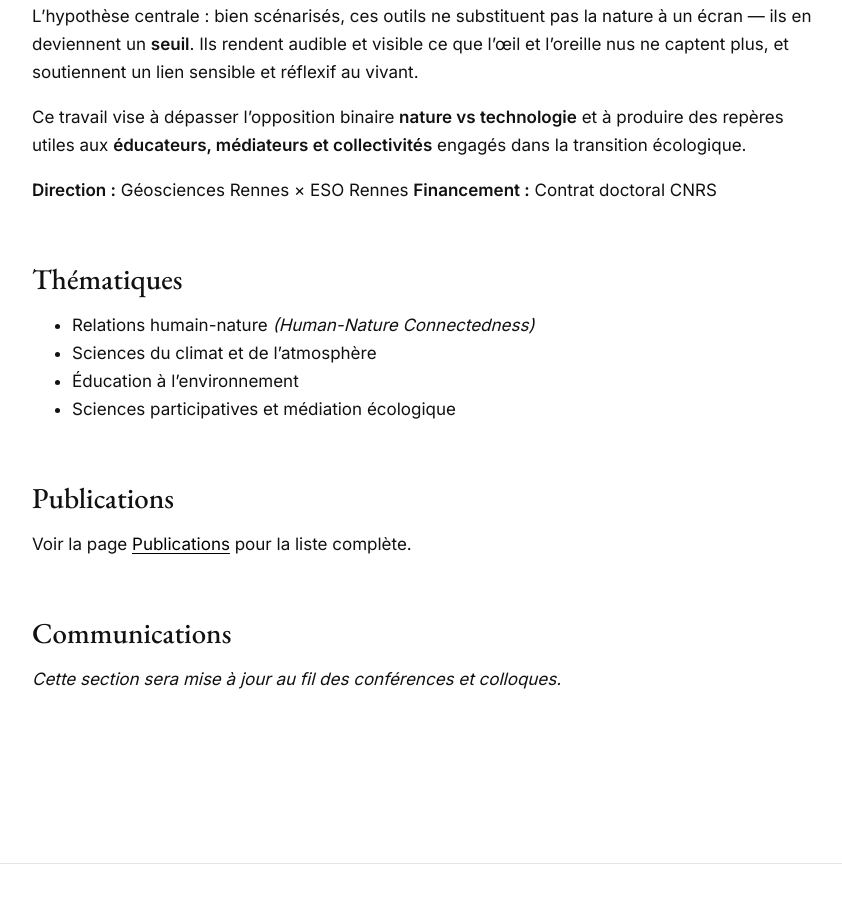
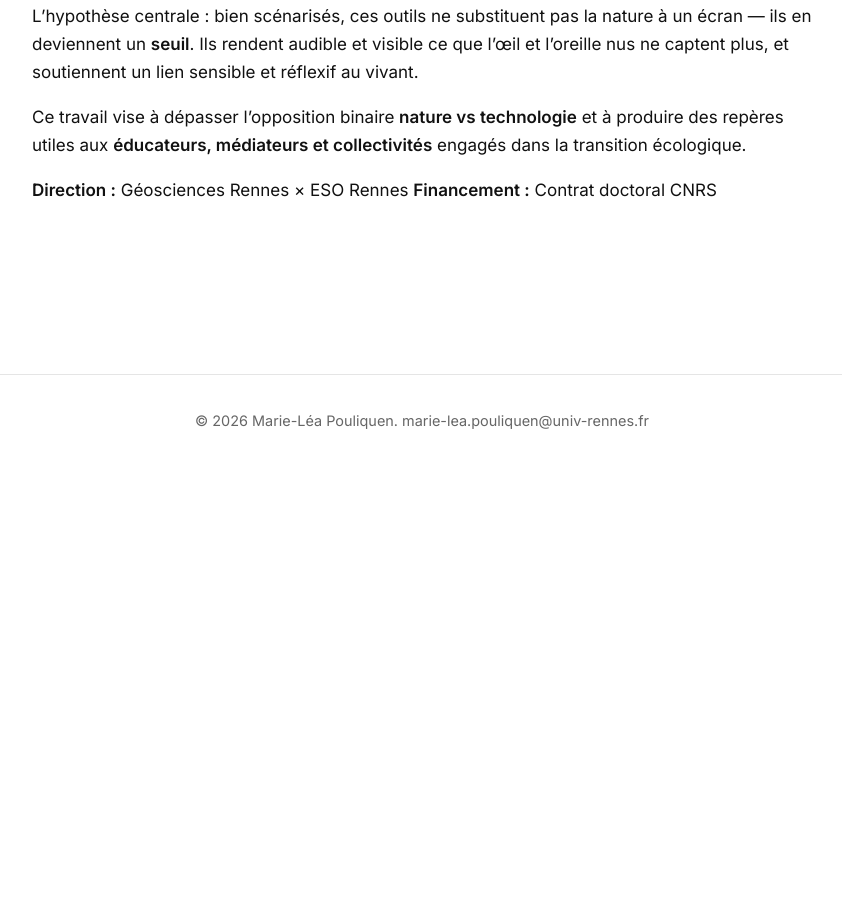
Before and after one commit to marieleapouliquen/marieleapouliquen.github.io, a Jekyll site: the page built from _pages/recherche.md, in a window 1280 px wide and 900 px high, scrolled down 677 px. Shown: the whole window, without its empty margins (218-1060 px from the left). Built offline with Jekyll 4.4.1, drawn with Linux system fonts in a browser that asks for light colours; after the commit the page ends 1158 px from its top, so only the background shows below that.

Commit message:
Update recherche.md

```diff
--- a/_pages/recherche.md
+++ b/_pages/recherche.md
@@ -23,18 +23,3 @@ Ce travail vise à dépasser l'opposition binaire **nature vs technologie** et
 
 **Direction&nbsp;:** Géosciences Rennes × ESO Rennes
 **Financement&nbsp;:** Contrat doctoral CNRS
-
-## Thématiques
-
-- Relations humain-nature *(Human-Nature Connectedness)*
-- Sciences du climat et de l'atmosphère
-- Éducation à l'environnement
-- Sciences participatives et médiation écologique
-
-## Publications
-
-Voir la page [Publications]({{ '/publications/' | relative_url }}) pour la liste complète.
-
-## Communications
-
-*Cette section sera mise à jour au fil des conférences et colloques.*
```
